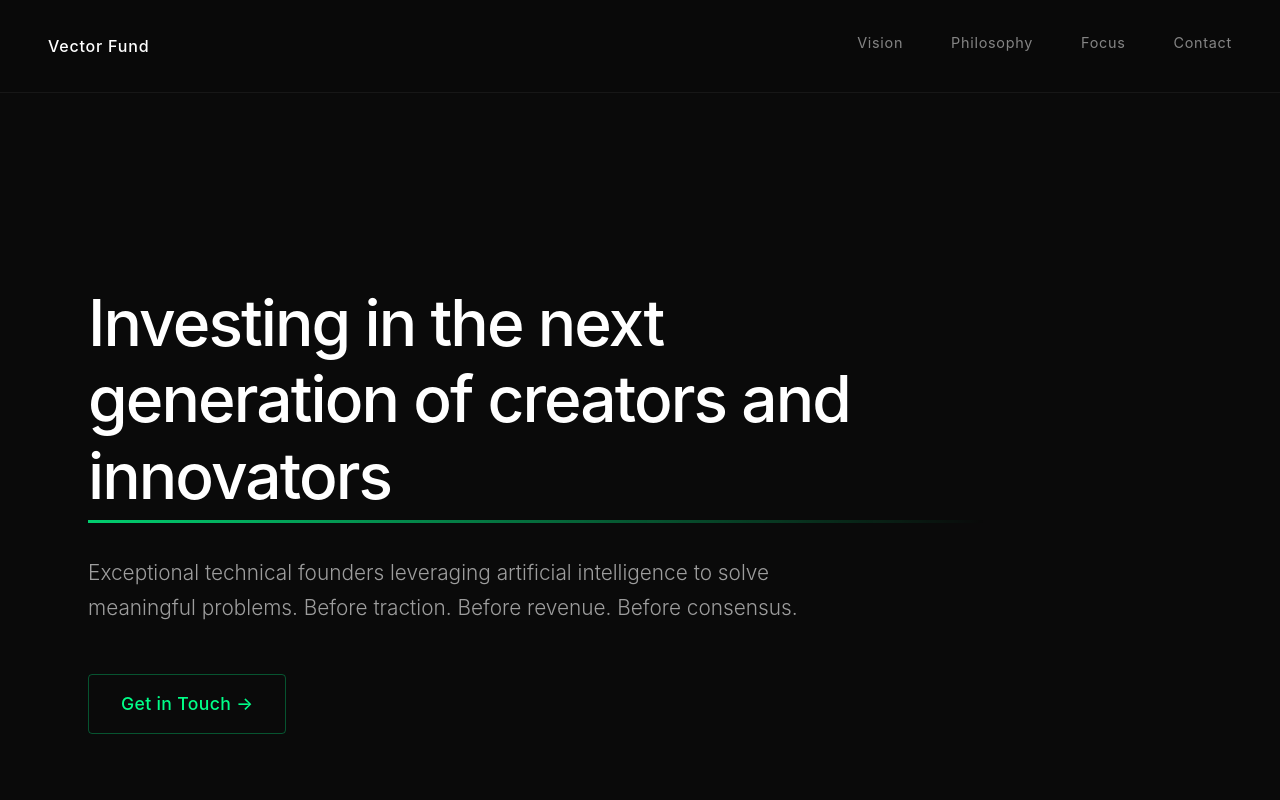
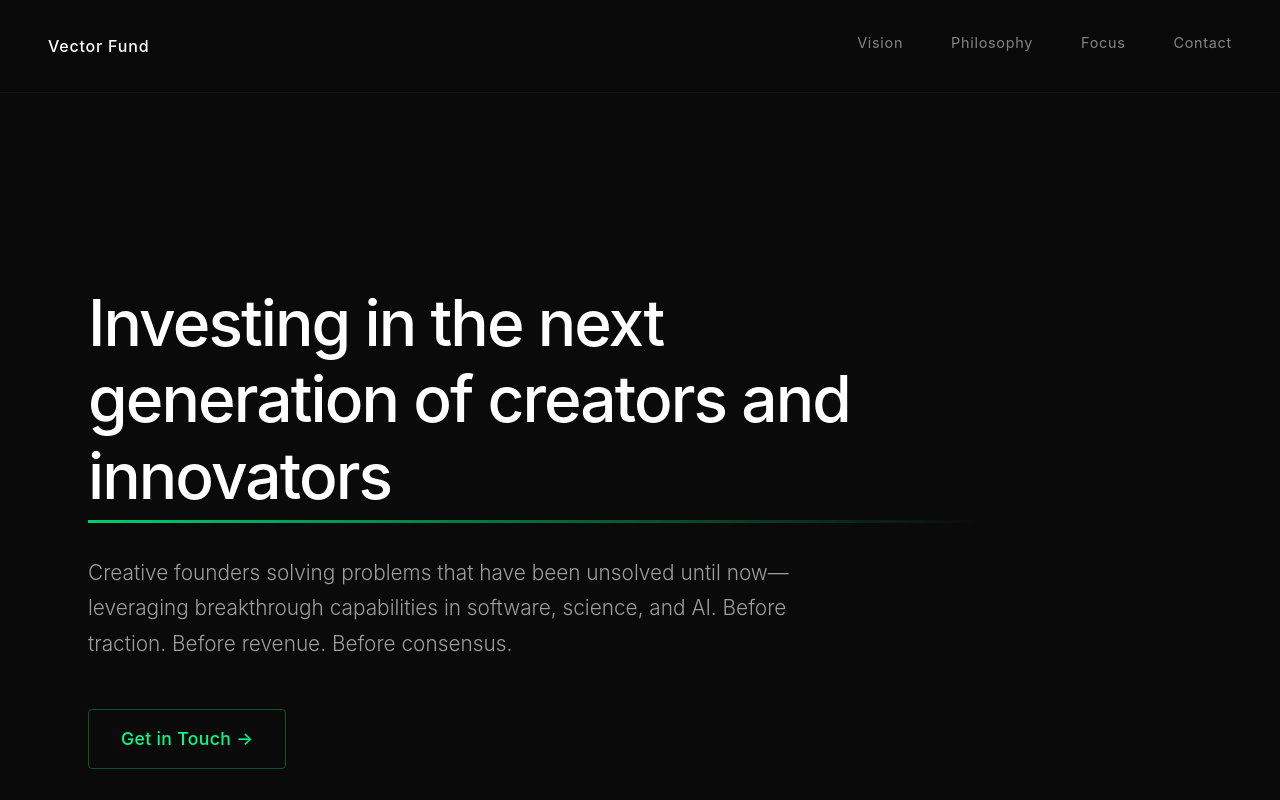
Before and after one commit to JosephsVisconti/Vectorfund, a React (Vite) app: page / in a window 1280 px wide. Shown: the top 800 px of the page. Built offline with nearby package versions, Linux system fonts and the light colour scheme.

Commit message:
Update homepage subtitle to align with Focus page messaging

```diff
--- a/src/pages/Home.jsx
+++ b/src/pages/Home.jsx
@@ -8,8 +8,8 @@ function Home() {
           Investing in the next generation of creators and innovators
         </h1>
         <p className="hero-manifesto">
-          Exceptional technical founders leveraging artificial intelligence to solve meaningful problems.
-          Before traction. Before revenue. Before consensus.
+          Creative founders solving problems that have been unsolved until now—leveraging breakthrough capabilities
+          in software, science, and AI. Before traction. Before revenue. Before consensus.
         </p>
         <div className="hero-cta">
           <Link to="/contact" className="cta-link">Get in Touch →</Link>
```
